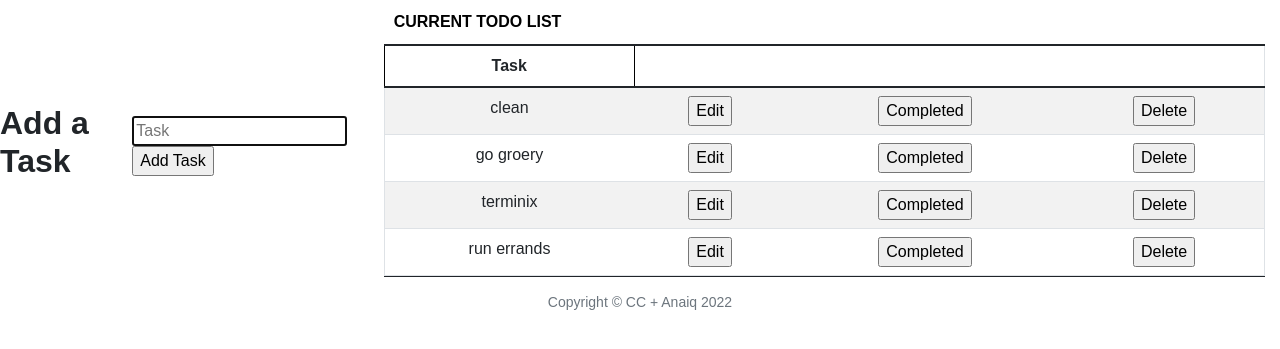
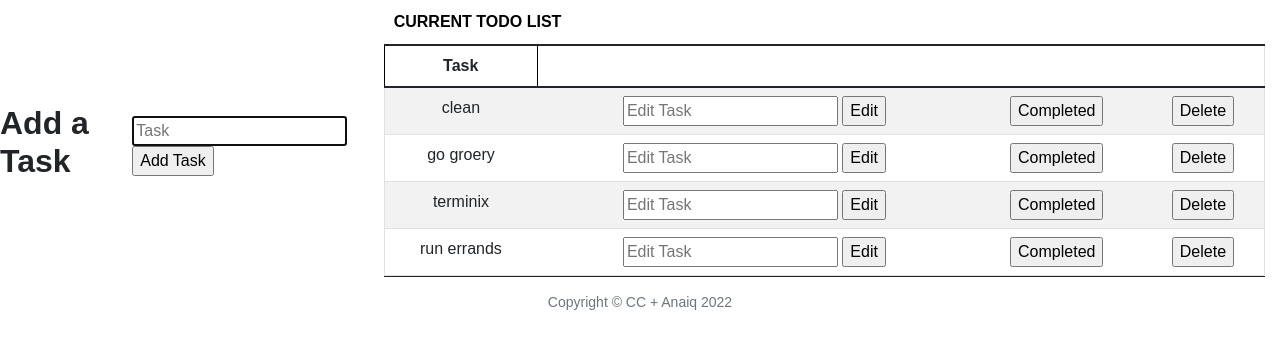
Before and after one commit to wwcodeatx/python_web_server, a Flask app: page /add_task in a window 1280 px wide. Shown: the top 349 px of the page. Run offline with Flask 2, Linux system fonts and the light colour scheme; some libraries are stand-ins or nearby versions.

Commit message:
implemented edit function

```diff
--- a/app.py
+++ b/app.py
@@ -131,16 +131,15 @@ def complete():
     print("something here")
 
 
-# @app.route("/edit", methods=["GET","POST"])
-# def edit():
-#     print("editing")
-#     # access for data
-#     id = request.form.get("id")
-#     # debug
-#     print(f"debug: id: {id}")
-#     # update table with new task
-#     # db.execute("UPDATE todolist SET task = ? WHERE id=?", task, id)
-#     return redirect("/add_task")
+@app.route("/edit", methods=["GET","POST"])
+def edit():
+    # access form data
+    id = request.form.get("id")
+    if id:
+        edited_input = request.form.get("edit")
+    # update table with new task
+    db.execute("UPDATE todolist SET task = ? WHERE id=?", edited_input, id)
+    return redirect("/add_task")
 
 
 # @app.route("/logout")
--- a/templates/todolist.html
+++ b/templates/todolist.html
@@ -35,7 +35,8 @@
             <td>
               <form action="edit" method="post">
                 <input name="id" type="hidden" value="{{task.id}}">
-                <input type="submit" value="Edit">
+                <input id="editinput" name="edit" type="text" placeholder="Edit Task">
+                <input id="edit" type="submit" value="Edit">
               </form>
             </td>
             <td>
```
